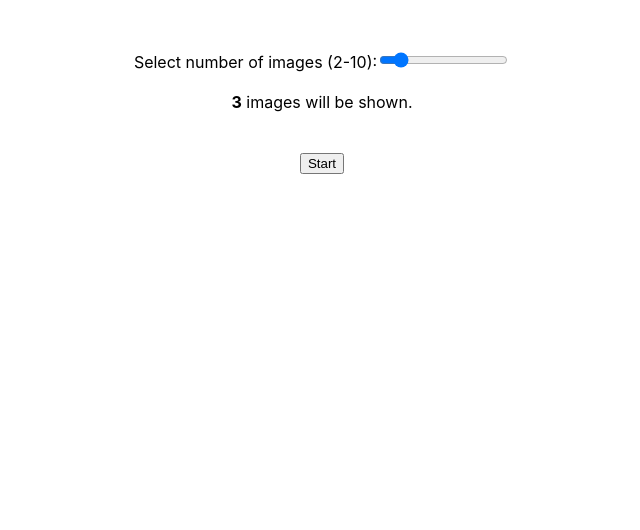
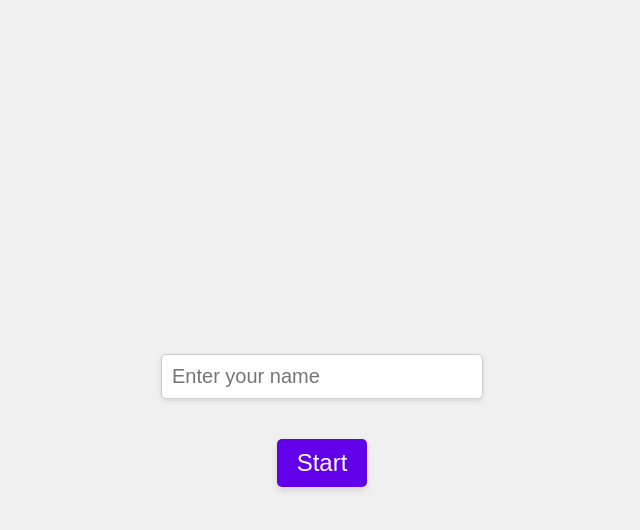
Before and after one commit to awaiskaleem/ilmi, a React (Create React App) app: page / in a window 1280 px wide. Shown: the top 530 px of the page, without its empty margins (318-958 px from the left). Built offline with nearby package versions, Linux system fonts and the light colour scheme.

Commit message:
Improving the UI, added more algorithmic logic

```diff
--- a/package.json
+++ b/package.json
@@ -8,7 +8,8 @@
     "@testing-library/user-event": "^13.5.0",
     "react": "^18.3.1",
     "react-dom": "^18.3.1",
-    "react-scripts": "5.0.1",
+    "react-scripts": "^3.4.4",
+    "serve": "^14.2.3",
     "web-vitals": "^2.1.4"
   },
   "scripts": {
--- a/src/app/MemoryTrainer.js
+++ b/src/app/MemoryTrainer.js
@@ -1,10 +1,9 @@
-import React, { useState, useEffect, useRef } from "react";
+import React, { useState, useEffect, useRef, useCallback } from "react";
 import { images } from "./imageImporter";
 import {
   startTraining,
   generateExtraImages,
   handleImageClick,
-  nextStep,
 } from "./memoryUtils";
 import {
   imageStyle,
@@ -13,31 +12,136 @@ import {
   incorrectStyle,
 } from "./styles";
 
+const TOTAL_QUESTIONS = 3;
+
 const MemoryTrainer = () => {
+  const [playerName, setPlayerName] = useState(''); // State to store player's name
   const [currentStep, setCurrentStep] = useState(0);
   const [selectedImages, setSelectedImages] = useState([]);
   const [extraImages, setExtraImages] = useState([]);
-  const [userSelection, setUserSelection] = useState([]); // Initialize as empty
+  const [userSelection, setUserSelection] = useState([]);
   const [isSuccessful, setIsSuccessful] = useState(false);
-  const [imageCount, setImageCount] = useState(3); // Default image count set to 3
+  const [imageCount, setImageCount] = useState(2); // Start with 2 images
+  const [progress, setProgress] = useState(100); // Progress bar width percentage
+  const [isMemorizationPhase, setIsMemorizationPhase] = useState(true);
+  const [questionCount, setQuestionCount] = useState(0); // Track number of questions asked
+  const [successfulAttemptsScore, setSuccessfulAttemptsScore] = useState(0); // Track score of successful attempts
+  const [totalAttemptsCardCount, setTotalAttemptsCardCount] = useState(0); // Track the total card count of all attempts
+  const [gameStarted, setGameStarted] = useState(false); // Track if the game has started
+  const intervalRef = useRef(null); // Ref to hold the interval ID
 
   // Refs for the audio elements
   const successAudioRef = useRef(null);
   const failAudioRef = useRef(null);
 
-  const handleImageCountChange = (event) => {
-    setImageCount(Number(event.target.value));
+  const handleNameChange = (e) => {
+    setPlayerName(e.target.value);
   };
+
+  const startGameWithName = () => {
+    if (playerName.trim() !== '') {
+      startTrainingHandler();
+    }
+  };
+
+  // Callback to start training
+  const startTrainingHandler = useCallback(() => {
+    const randomImages = startTraining(images, imageCount);
+    setSelectedImages(randomImages);
+    setUserSelection([]);
+    setCurrentStep(1);
+    setProgress(100); // Start with full progress bar
+    setIsMemorizationPhase(true); // Start with memorization phase
+    setGameStarted(true); // Set the game as started
+  }, [imageCount]);
+
+  // Callback to generate extra images
+  const generateExtraImagesHandler = useCallback(() => {
+    const extraImages = generateExtraImages(selectedImages, images, imageCount);
+    setExtraImages(extraImages);
+  }, [selectedImages, imageCount]);
+
+  // Callback to handle the next step
+  const handleNextStep = useCallback(() => {
+    const isMatch =
+      selectedImages.every((image) => userSelection.includes(image)) &&
+      userSelection.length === selectedImages.length;
+
+    setIsSuccessful(isMatch);
+
+    setTotalAttemptsCardCount((prevCount) => prevCount + imageCount); // Track total card count of all attempts
+
+    if (isMatch) {
+      setSuccessfulAttemptsScore((prevScore) => prevScore + imageCount); // Add imageCount to successful score on success
+      setImageCount(imageCount + 1); // Increase difficulty on success
+    }
+
+    setQuestionCount((prevCount) => prevCount + 1); // Increment question count
+
+    if (questionCount + 1 >= TOTAL_QUESTIONS) {
+      setCurrentStep(3); // Keep showing the same page with GIF and images, then move to score page
+      setTimeout(() => {
+        setCurrentStep(4); // Transition to final score page after 2 seconds
+      }, 2000);
+    } else {
+      setCurrentStep(3);
+      setTimeout(() => {
+        setCurrentStep(0);
+      }, 2000); // Short delay before resetting to allow showing result
+    }
+  }, [selectedImages, userSelection, imageCount, questionCount]);
+
+  // Memorization Phase: Smooth progress bar with `setInterval`
+  useEffect(() => {
+    if (currentStep === 1 && isMemorizationPhase) {
+      const duration = 3000; // 3 seconds in milliseconds
+      const decrement = 100 / (duration / 10); // Calculate decrement step
+      intervalRef.current = setInterval(() => {
+        setProgress((prevProgress) => {
+          const newProgress = prevProgress - decrement;
+          if (newProgress <= 0) {
+            clearInterval(intervalRef.current);
+            setIsMemorizationPhase(false); // Switch to response phase
+            generateExtraImagesHandler(); // Prepare challenge images
+            setProgress(100); // Reset progress for response phase
+            return 0;
+          }
+          return newProgress;
+        });
+      }, 10); // Update every 10ms
+      return () => clearInterval(intervalRef.current);
+    }
+  }, [currentStep, isMemorizationPhase, generateExtraImagesHandler]);
+
+  // Response Phase: Smooth progress bar with `setInterval`
+  useEffect(() => {
+    if (currentStep === 1 && !isMemorizationPhase) {
+      const duration = 10000; // 10 seconds in milliseconds
+      const decrement = 100 / (duration / 10); // Calculate decrement step
+      intervalRef.current = setInterval(() => {
+        setProgress((prevProgress) => {
+          const newProgress = prevProgress - decrement;
+          if (newProgress <= 0) {
+            clearInterval(intervalRef.current);
+            handleNextStep(); // Automatically evaluate when response time ends
+            return 0;
+          }
+          return newProgress;
+        });
+      }, 10); // Update every 10ms
+      return () => clearInterval(intervalRef.current);
+    }
+  }, [currentStep, isMemorizationPhase, handleNextStep]);
 
   useEffect(() => {
     if (currentStep === 3) {
       if (isSuccessful && successAudioRef.current) {
-        successAudioRef.current.currentTime = 0; // Ensure the audio starts from the beginning
+        successAudioRef.current.currentTime = 0;
         successAudioRef.current.play().catch((error) =>
           console.error("Error playing success sound:", error)
         );
       } else if (!isSuccessful && failAudioRef.current) {
-        failAudioRef.current.currentTime = 0; // Ensure the audio starts from the beginning
+        failAudioRef.current.currentTime = 0;
         failAudioRef.current.play().catch((error) =>
           console.error("Error playing fail sound:", error)
         );
@@ -45,71 +149,156 @@ const MemoryTrainer = () => {
     }
   }, [currentStep, isSuccessful]);
 
-  const startTrainingHandler = () => {
-    const randomImages = startTraining(images, imageCount);
-    setSelectedImages(randomImages);
-    setUserSelection([]); // Reset user selection at the start of training
-    setCurrentStep(1);
-  };
-
-  const generateExtraImagesHandler = () => {
-    const extraImages = generateExtraImages(selectedImages, images, imageCount);
-    setExtraImages(extraImages);
-  };
-
-  const handleNextStep = () => {
-    nextStep(
-      currentStep,
-      setCurrentStep,
-      selectedImages,
-      userSelection,
-      setIsSuccessful,
-      generateExtraImagesHandler,
-      startTrainingHandler
-    );
-  };
-
   const handleImageClickHandler = (image) => {
     const newSelection = handleImageClick(image, userSelection);
     setUserSelection(newSelection);
+    // Ensure the progress bar doesn't reset on user interaction
+  };
+
+  const handleCheckClick = () => {
+    handleNextStep(); // Evaluate immediately when "Check" is clicked
+  };
+
+  const handleRestart = () => {
+    setGameStarted(false);
+    setCurrentStep(0);
+    setImageCount(2);
+    setQuestionCount(0);
+    setSuccessfulAttemptsScore(0); // Reset successful attempts score
+    setTotalAttemptsCardCount(0); // Reset total attempts card count
+    // Do not reset player name to keep it for the next game session
+  };
+
+  useEffect(() => {
+    if (currentStep === 0 && gameStarted) {
+      // Automatically restart from the same level after failure or continue after success
+      startTrainingHandler(); // Restart or continue the game automatically
+    }
+  }, [currentStep, isSuccessful, startTrainingHandler, gameStarted]);
+
+  const calculateFinalScore = () => {
+    return totalAttemptsCardCount === 0
+      ? 0
+      : Math.round((successfulAttemptsScore / totalAttemptsCardCount) * 100);
+  };
+
+  const getProgressBarStyle = () => ({
+    height: "10px",
+    width: "60%", // Make the progress bar slightly wider and centered
+    backgroundColor: "#ddd",
+    margin: "20px auto", // Center the progress bar horizontally
+    position: "relative",
+    overflow: "hidden",
+    borderRadius: "5px",
+    boxShadow: "0 2px 5px rgba(0, 0, 0, 0.1)",
+  });
+
+  const getProgressStyle = () => ({
+    height: "100%",
+    width: `${progress}%`,
+    backgroundColor: isMemorizationPhase ? "#4caf50" : "#f44336", // Green for memorization, red for response
+    position: "absolute",
+    top: 0,
+    left: 0,
+    transition: `width 0.01s linear`, // Smooth transition
+    borderRadius: "5px",
+  });
+
+  const containerStyle = {
+    display: "flex",
+    flexDirection: "column",
+    alignItems: "center",
+    justifyContent: "center",
+    minHeight: "100vh",
+    backgroundColor: "#f0f0f0",
+    fontFamily: "'Roboto', sans-serif",
+    padding: "20px",
+  };
+
+  const playerInfoStyle = {
+    position: "absolute",
+    top: "10px",
+    left: "10px",
+    fontSize: "20px",
+    fontWeight: "bold",
+  };
+
+  const questionCountStyle = {
+    position: "absolute",
+    top: "10px",
+    right: "10px",
+    fontSize: "20px",
+    fontWeight: "bold",
+  };
+
+  const buttonStyle = {
+    fontSize: "24px",
+    padding: "10px 20px",
+    marginTop: "20px",
+    backgroundColor: "#6200ea",
+    color: "#fff",
+    border: "none",
+    borderRadius: "5px",
+    cursor: "pointer",
+    boxShadow: "0 4px 6px rgba(0, 0, 0, 0.1)",
+    transition: "background-color 0.3s ease",
+  };
+
+  const inputStyle = {
+    fontSize: "20px",
+    padding: "10px",
+    borderRadius: "5px",
+    border: "1px solid #ccc",
+    marginBottom: "20px",
+    width: "300px",
+    boxShadow: "0 2px 5px rgba(0, 0, 0, 0.1)",
   };
 
   return (
-    <div style={{ textAlign: "center", marginTop: "50px" }}>
+    <div style={containerStyle}>
+      {playerName && <div style={playerInfoStyle}>Player: {playerName}</div>}
+
       <audio ref={successAudioRef} src="/result/result_success.mp4"></audio>
       <audio ref={failAudioRef} src="/result/result_fail.mp3"></audio>
 
-      {currentStep === 0 ? (
+      {/* Display number of questions completed out of total */}
+      {gameStarted && currentStep !== 4 && (
+        <div style={questionCountStyle}>
+          {questionCount}/{TOTAL_QUESTIONS}
+        </div>
+      )}
+
+      {!gameStarted && (
         <div>
-          <label>
-            Select number of images (2-10):
-            <input
-              type="range"
-              min="2"
-              max="10"
-              value={imageCount}
-              onChange={handleImageCountChange}
-            />
-          </label>
+          <input
+            type="text"
+            placeholder="Enter your name"
+            value={playerName}
+            onChange={handleNameChange}
+            style={inputStyle}
+          />
           <br />
-          <br />
-          <div>
-            <b>{imageCount}</b> images will be shown.
-          </div>
-          <br />
-          <br />
-          <button onClick={startTrainingHandler}>Start</button>
+          <center>
+          <button onClick={startGameWithName} style={buttonStyle}>
+            Start
+          </button>
+          </center>
         </div>
-      ) : (
+      )}
+
+      {gameStarted && (
         <div>
-          {currentStep === 1 && (
+          {currentStep === 1 && isMemorizationPhase && (
             <>
               {selectedImages.map((image, index) => (
                 <img key={index} src={image} alt="Memory" style={imageStyle} />
               ))}
+              <div style={getProgressBarStyle()}>
+                <div style={getProgressStyle()} />
+              </div>
             </>
           )}
-          {currentStep === 2 && (
+          {currentStep === 1 && !isMemorizationPhase && (
             <>
               {extraImages.map((image, index) => (
                 <img
@@ -122,6 +311,14 @@ const MemoryTrainer = () => {
                   onClick={() => handleImageClickHandler(image)}
                 />
               ))}
+              <div style={getProgressBarStyle()}>
+                <div style={getProgressStyle()} />
+              </div>
+              <center>
+              <button onClick={handleCheckClick} style={buttonStyle}>
+                Check
+              </button>
+              </center>
             </>
           )}
           {currentStep === 3 && (
@@ -133,14 +330,14 @@ const MemoryTrainer = () => {
                     selectedImages.includes(image) &&
                     userSelection.includes(image)
                   ) {
-                    style = correctStyle; // Correctly selected images
+                    style = correctStyle;
                   } else if (selectedImages.includes(image)) {
-                    style = correctStyle; // Correct images not selected by user
+                    style = correctStyle;
                   } else if (
                     userSelection.includes(image) &&
                     !selectedImages.includes(image)
                   ) {
-                    style = incorrectStyle; // Incorrect images selected by user
+                    style = incorrectStyle;
                   }
                   return (
                     <img
@@ -152,17 +349,25 @@ const MemoryTrainer = () => {
                   );
                 })}
               </div>
+              <center>
               <img
                 src={isSuccessful ? "/result/success.gif" : "/result/try_again.gif"}
                 alt={isSuccessful ? "Success" : "Try Again"}
                 style={{ width: "300px", height: "200px" }}
               />
+              </center>
             </>
           )}
-          <br />
-          <button onClick={handleNextStep}>
-            {currentStep === 3 ? "Restart" : "Next"}
-          </button>
+          {currentStep === 4 && (
+            <center>
+            <div>
+              <h2>Your total score is {calculateFinalScore()}</h2>
+              <button onClick={handleRestart} style={buttonStyle}>
+                Start Again
+              </button>
+            </div>
+            </center>
+          )}
         </div>
       )}
     </div>
```
Also changed, not shown: src/app/memoryUtils.js (+0 -25 lines), 1 other file (tests, documents, lock files or other folders).
